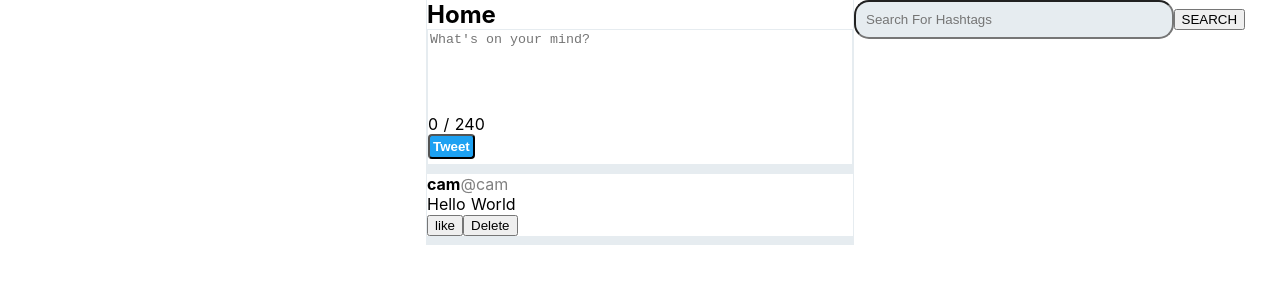
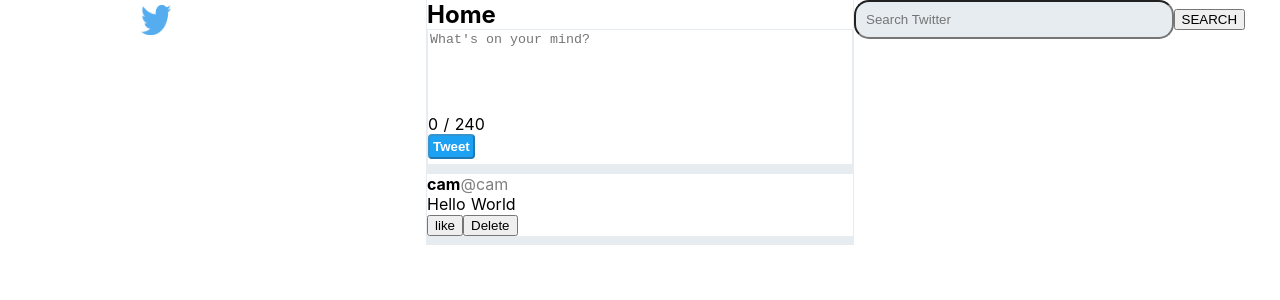
Before and after one commit to CMURPH56/twitter-clone, a Nuxt app: page / in a window 1280 px wide. Shown: the top 300 px of the page. Built offline with nearby package versions, Linux system fonts and the light colour scheme.

Commit message:
updated so cant tweet unless message has a body... and added twitter icon

```diff
--- a/components/ComposeTweet.vue
+++ b/components/ComposeTweet.vue
@@ -10,7 +10,7 @@
       </textarea>
       <div>{{ charactersLeft }}</div>
       <!-- <input type="file" /> -->
-      <button class='button' v-on:click="submitTweet">Tweet</button>
+      <button  :disabled="newTweet.message.length == 0" class='button' v-on:click="submitTweet">Tweet</button>
     </form>
   </section>
 </template>
--- a/components/SearchBar.vue
+++ b/components/SearchBar.vue
@@ -1,8 +1,8 @@
 <template>
   <section>
     <form>
-      <input class="searchInput" v-model="searchTerm" placeholder="Search For Hashtags" required>
-      <button v-on:click="search">SEARCH</button>
+      <input class="searchInput" v-model="searchTerm" placeholder="Search Twitter" required>
+      <button  v-on:click="search">SEARCH</button>
     </form>
     <div v-for="post in tweetResults" :key="post.tweet">
       <Tweet
--- a/nuxt.config.js
+++ b/nuxt.config.js
@@ -18,7 +18,7 @@
   /*
   ** Customize the progress-bar color
   */
-  loading: { color: '#fff' },
+  loading: { color: 'red' },
   /*
   ** Global CSS
   */
--- a/pages/index.vue
+++ b/pages/index.vue
@@ -15,6 +15,7 @@
       </div>
     </div>
     <div class="column column-three">
+      <img class="twitter-image" src="~/assets/twitter.png">
     </div>
   </div>
 </template>
@@ -69,4 +70,10 @@
   border-right: 1px solid rgb(230, 236, 240);
   order: 2;
 }
+.twitter-image {
+  margin-top: 5px;
+  margin-left: 33%;
+  height: 30px;
+  width: 30px;
+}
 </style>
```
Also changed, not shown: assets/twitter.png (added).
